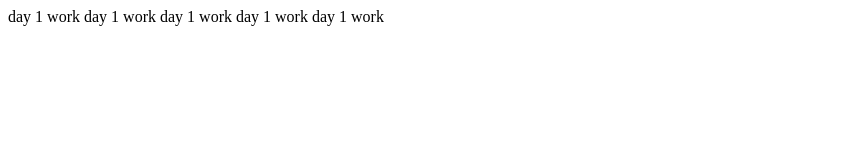
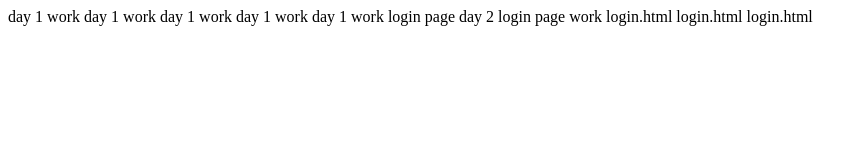
Before and after one commit to dakshpal00/dakshpal1, a plain HTML site: page index.html in a window 1280 px wide. Shown: the whole page, without its empty margins (0-868 px from the left). Drawn offline with Linux system fonts and the light colour scheme.

Commit message:
login ver.2

```diff
--- a/index.html
+++ b/index.html
@@ -11,5 +11,13 @@
     day 1 work
     day 1 work
     day 1 work
+
+    login page
+    day 2
+
+    login page work
+    login.html
+    login.html
+    login.html
 </body>
 </html>
```
